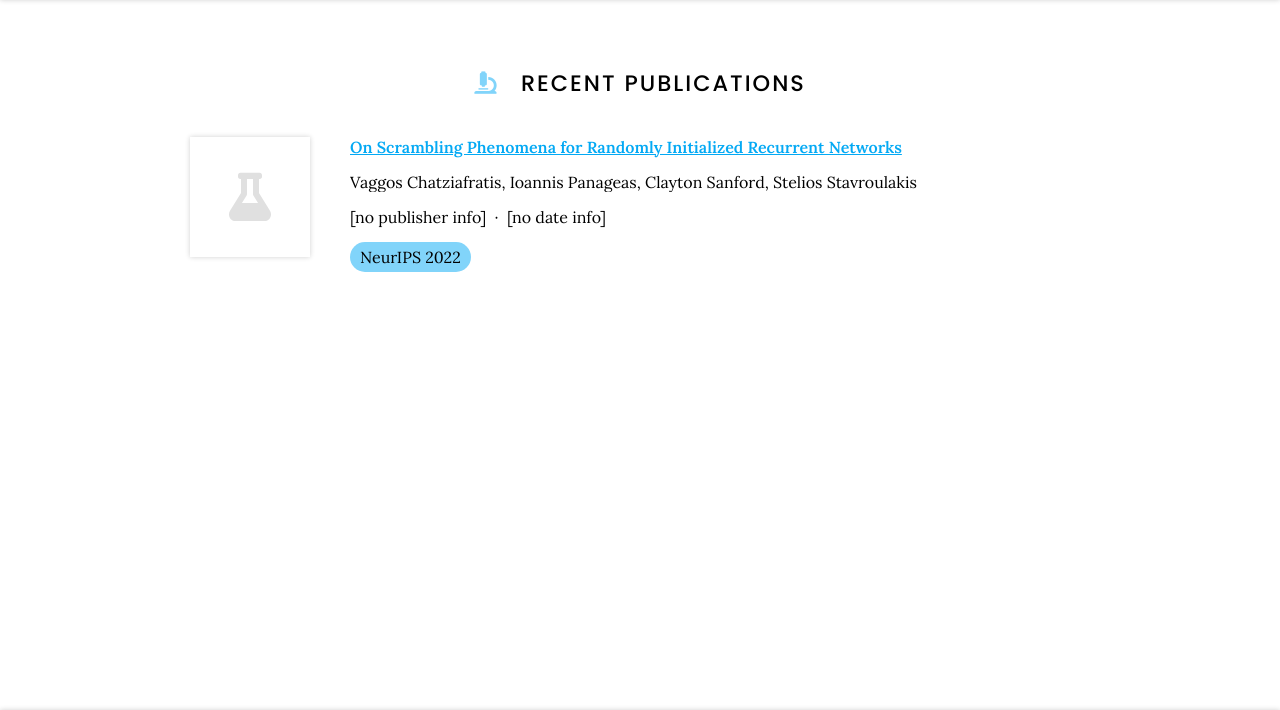
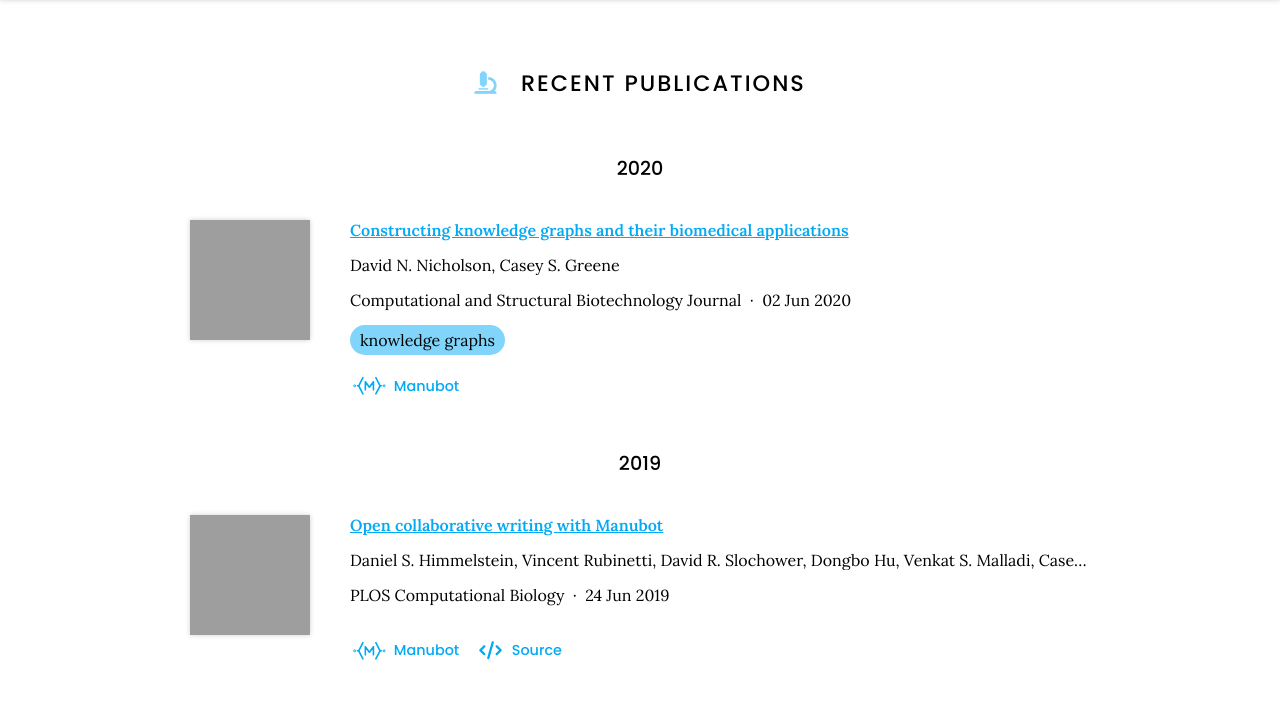
Before and after one commit to goallabuci/goallabuci.github.io, a Jekyll site: the page built from research/index.md, in a window 1280 px wide. Shown: the part 110-820 px from the top of the page. Built offline with Jekyll 4.4.1, drawn with Linux system fonts in a browser that asks for light colours; some of the changed text lies outside the part shown; grey boxes are pictures that could not be loaded.

Commit message:
Generate citations

```diff
--- a/_data/citations.yaml
+++ b/_data/citations.yaml
@@ -1,13 +1,67 @@
 # DO NOT EDIT, GENERATED AUTOMATICALLY FROM SOURCES.YAML (AND ELSEWHERE)
 # See https://github.com/greenelab/lab-website-template/wiki/Citations
 
-- title: On Scrambling Phenomena for Randomly Initialized Recurrent Networks
+- id: doi:10.1016/j.csbj.2020.05.017
+  title: Constructing knowledge graphs and their biomedical applications
   authors:
-  - Vaggos Chatziafratis
-  - Ioannis Panageas
-  - Clayton Sanford
-  - Stelios Stavroulakis
-  date: ''
+  - David N. Nicholson
+  - Casey S. Greene
+  publisher: Computational and Structural Biotechnology Journal
+  date: '2020-06-02'
+  link: https://doi.org/gg7m48
+  image: https://ars.els-cdn.com/content/image/1-s2.0-S2001037020302804-gr1.jpg
+  extra-links:
+  - type: manubot
+    link: https://greenelab.github.io/knowledge-graph-review/
   tags:
-  - NeurIPS 2022
-  _cache: 95181c4e01868bc8a9102a53dfff23c97032bc12d4f49036fb70a5b989c69948
+  - knowledge graphs
+  _cache: 2b8aa76c98be2f26481ab15dc135eb446fa9ef6f94af175c9639d1a45d538cf4
+- id: doi:10.1371/journal.pcbi.1007128
+  title: Open collaborative writing with Manubot
+  authors:
+  - Daniel S. Himmelstein
+  - Vincent Rubinetti
+  - David R. Slochower
+  - Dongbo Hu
+  - Venkat S. Malladi
+  - Casey S. Greene
+  - Anthony Gitter
+  publisher: PLOS Computational Biology
+  date: '2019-06-24'
+  link: https://doi.org/c7np
+  image: https://journals.plos.org/ploscompbiol/article/figure/image?size=inline&id=info:doi/10.1371/journal.pcbi.1007128.g001&rev=2
+  repo: greenelab/meta-review
+  extra-links:
+  - type: manubot
+    link: https://greenelab.github.io/meta-review/
+  - type: source
+    link: https://github.com/greenelab/meta-review
+  - type: website
+    link: http://manubot.org/
+  _cache: 189b56e366896b6a90ae8d64fc4e605797d2bdd07674653d81ae533b2f1e4672
+- id: doi:10.7554/eLife.32822
+  title: Sci-Hub provides access to nearly all scholarly literature
+  authors:
+  - Daniel S Himmelstein
+  - Ariel Rodriguez Romero
+  - Jacob G Levernier
+  - Thomas Anthony Munro
+  - Stephen Reid McLaughlin
+  - Bastian Greshake Tzovaras
+  - Casey S Greene
+  publisher: eLife
+  date: '2018-03-01'
+  link: https://doi.org/ckcj
+  image: https://iiif.elifesciences.org/lax:32822%2Felife-32822-fig8-v3.tif/full/863,/0/default.webp
+  extra-links:
+  - type: preprint
+    link: https://doi.org/10.7287/peerj.preprints.3100v1
+  - type: manubot
+    link: https://greenelab.github.io/scihub-manuscript/
+  - type: source
+    link: https://github.com/greenelab/scihub-manuscript
+    text: Manuscript source
+  - type: source
+    link: https://github.com/greenelab/scihub
+    text: Analyses source
+  _cache: 483a564e9ddf847e6372cafb31de4673771c3e4da664c0d86a7ea7c38c20318d
```
